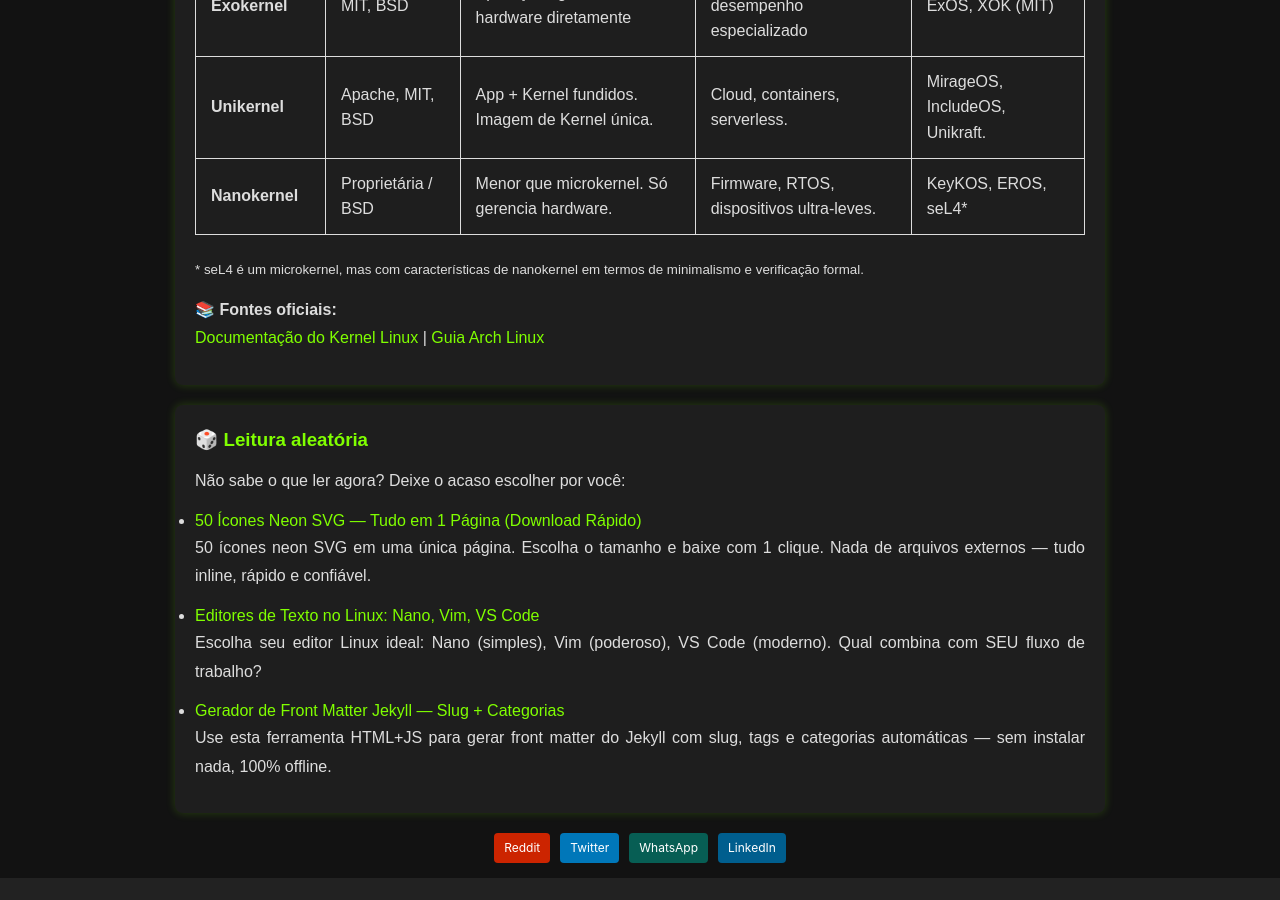
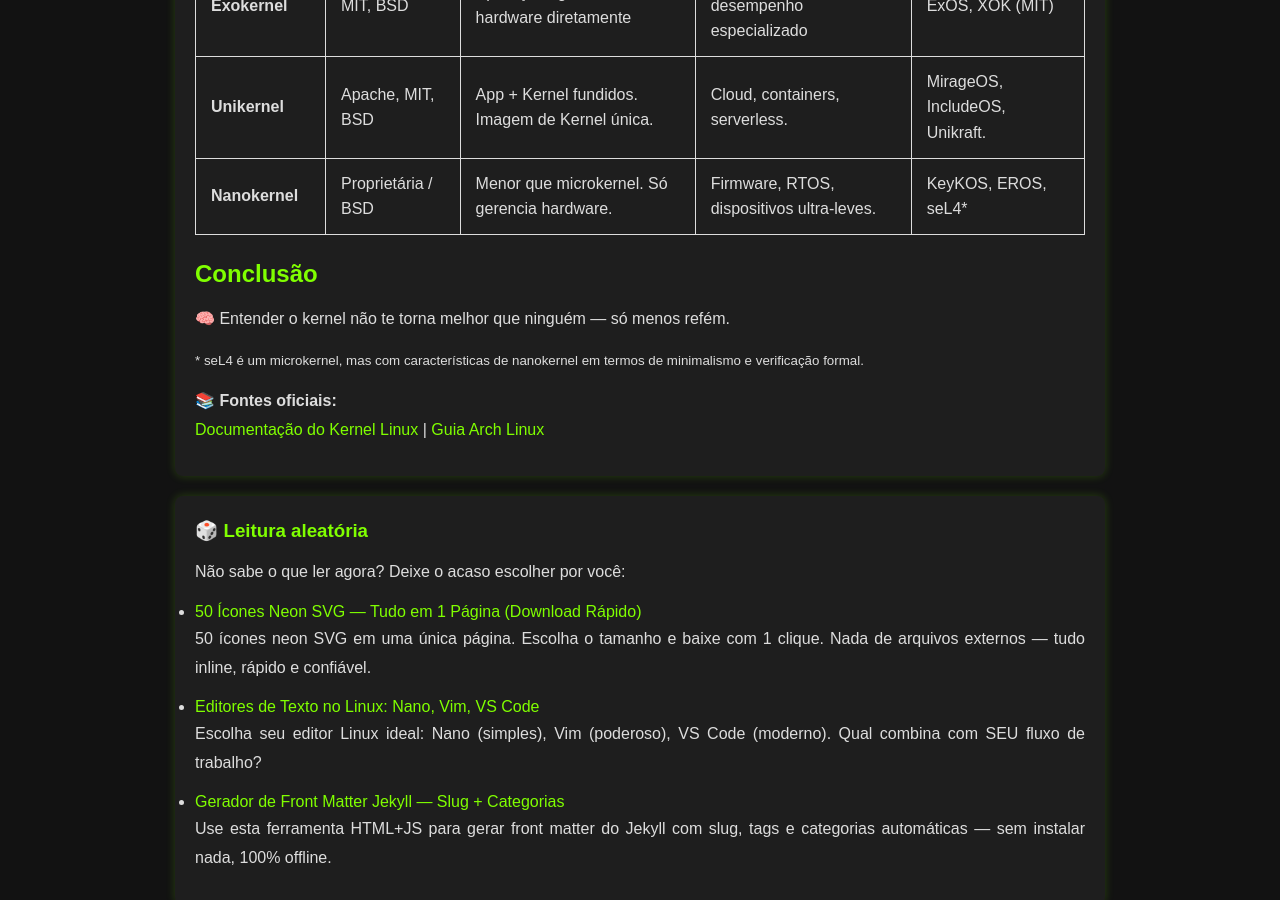
Before and after one commit to Piolinux/piolinux-site, a Jekyll site: the page built from _pages/tabela-evergreen-de-tipos-de-kernel.md, in a window 1280 px wide and 900 px high, scrolled down 651 px. Built offline with Jekyll 4.4.1, drawn with Linux system fonts in a browser that asks for light colours.

Commit message:
Update tabela-evergreen-de-tipos-de-kernel.md

```diff
--- a/_pages/tabela-evergreen-de-tipos-de-kernel.md
+++ b/_pages/tabela-evergreen-de-tipos-de-kernel.md
@@ -95,6 +95,14 @@ tags: [kernel, linux, monolitico, microkernel, hibrido, unikernel, nanokernel, t
     </tr>
   </tbody>
 </table>
+
+
+<h2>Conclusão</h2>
+
+<p>
+  🧠 Entender o kernel não te torna melhor que ninguém — só menos refém.
+</p>
+
 </div>
 
 
```
